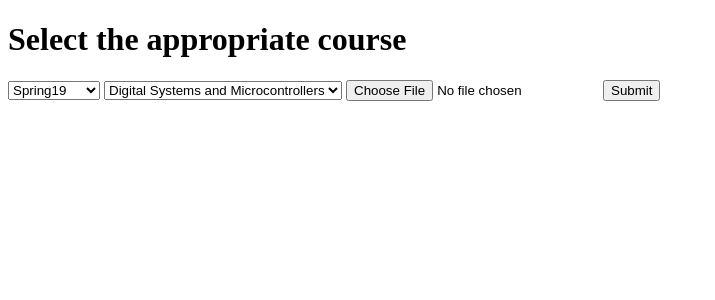
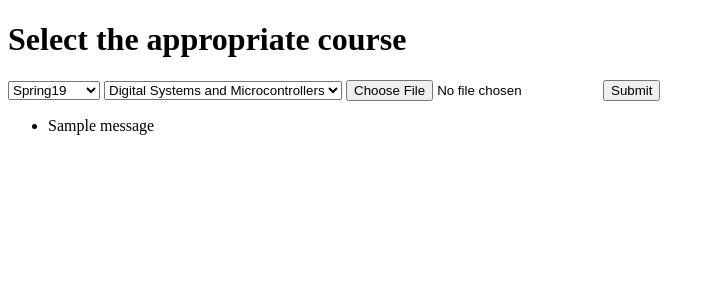
Before and after one commit to 5arthak01/UG2k19Hackathon, a Flask app: page /upload in a window 1280 px wide. Shown: the top 300 px of the page, without its empty margins (0-715 px from the left). Run offline with Flask 2, Linux system fonts and the light colour scheme; one stand-in notice (Sample message) is shown; some libraries are stand-ins or nearby versions.

Commit message:
Added message flashes.

```diff
--- a/noteshare/templates/upload.html
+++ b/noteshare/templates/upload.html
@@ -1,4 +1,3 @@
-
 <!DOCTYPE html>
 <html class="" lang="en">
 	<head>
@@ -9,8 +8,11 @@
 
 		<title>Upload</title>
 	</head>
+
 	<body>
+
 		<h1>Select the appropriate course</h1>
+
 		<form method="POST" enctype=multipart/form-data >
 		    {{ form.csrf_token }}
 		    {{ form.sem }}
@@ -20,6 +22,14 @@
 
 		    <input type="submit" value="Submit" >
 		</form>
+
+		{% for message in get_flashed_messages() %}
+		<ul class=flashes>
+			<li>{{ message }}</li>
+		</ul>
+		{% endfor %}
+
 		<script src="{{ url_for('static', filename='dynamic_form.js') }}" type="text/javascript"></script>
+
 	</body>
 </html>
```
